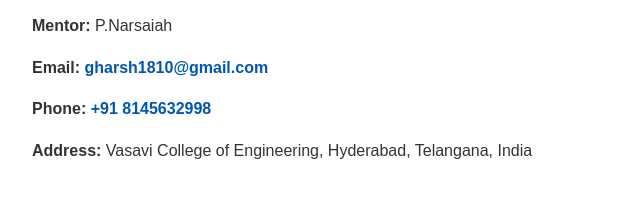
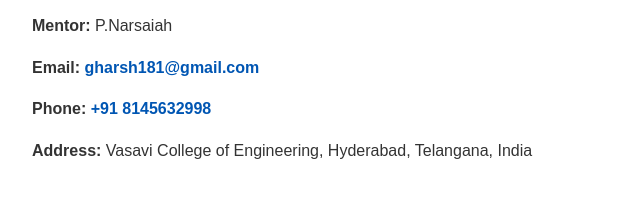
Before and after one commit to Harsh18102/Secure-IT, a plain HTML site: page about.html in a window 1280 px wide. Shown: the part 417-614 px from the top of the page, 208-848 px from the left. Drawn offline with Linux system fonts and the light colour scheme.

Commit message:
Update about.html

```diff
--- a/about.html
+++ b/about.html
@@ -99,7 +99,7 @@
         <div class="contact-info">
             <p><strong>Made By:</strong>   Harshavardhan Rao & Nanda Kishore</a></p>
             <p><strong>Mentor:</strong>   P.Narsaiah</a></p>
-            <p><strong>Email:</strong> <a href="mailto:gharsh1810@gmail.com">gharsh1810@gmail.com</a></p>
+            <p><strong>Email:</strong> <a href="mailto:gharsh181@gmail.com">gharsh181@gmail.com</a></p>
             <p><strong>Phone:</strong> <a href="tel:+918145632998">+91 8145632998</a></p>
             <p><strong>Address:</strong> Vasavi College of Engineering, Hyderabad, Telangana, India</p>
         </div>
```
